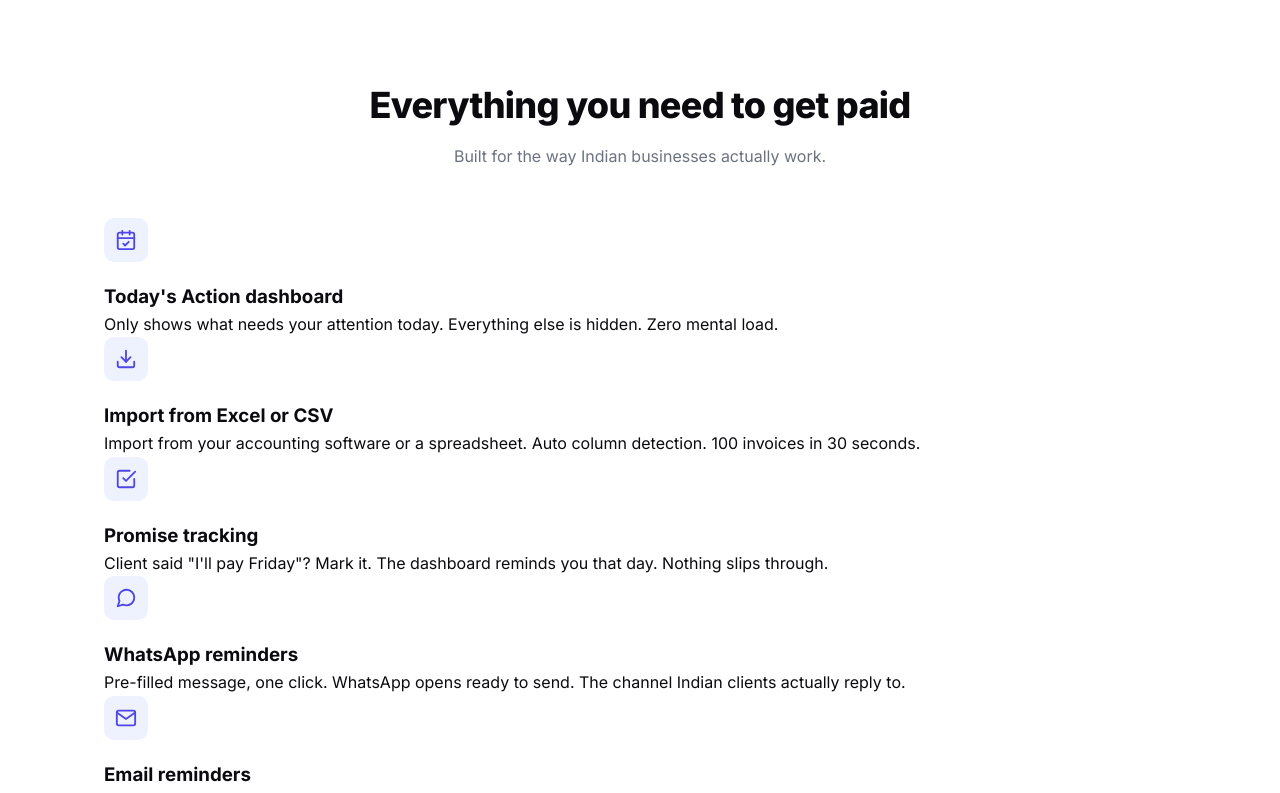
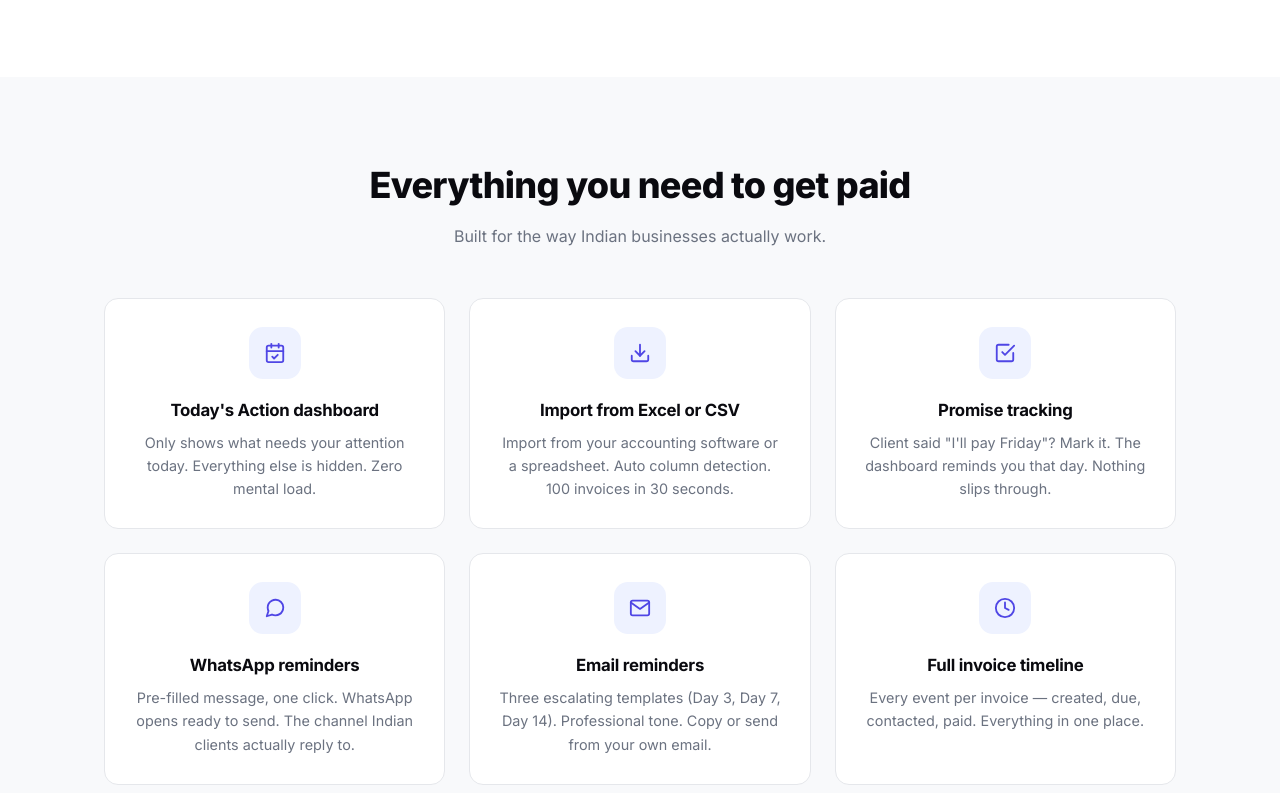
Before and after one commit to GauravSamrat/invoicefollow, a website: page index.html in a window 1280 px wide. Shown: the part 1277-2070 px from the top of the page. Drawn offline with Linux system fonts and the light colour scheme.

Commit message:
updated few files

```diff
--- a/style.css
+++ b/style.css
@@ -1317,16 +1317,86 @@ footer {
 
 /* ============ ICON REFINEMENTS (Landing) ============ */
 
+/* ============ FEATURES SECTION ============ */
+
+
+
+
 .feature-icon {
-  width: 44px;
-  height: 44px;
-  border-radius: 10px;
+  width: 52px;
+  height: 52px;
+  border-radius: 14px;
   background: var(--accent-soft);
   color: var(--accent);
   display: flex;
   align-items: center;
   justify-content: center;
-  margin-bottom: 1.25rem;
+  margin: 0 auto 1.25rem;
+  flex-shrink: 0;
+}
+
+.feature-card:hover .feature-icon {
+  background: var(--accent);
+  color: white;
+}
+
+
+.features {
+  padding: 5rem 0;
+  background: var(--bg-alt);
+}
+
+.features-grid {
+  display: grid;
+  grid-template-columns: repeat(3, 1fr);
+  gap: 1.5rem;
+  margin-top: 3rem;
+}
+
+.feature-card {
+  background: white;
+  border: 1px solid var(--border);
+  border-radius: 14px;
+  padding: 1.75rem;
+  text-align: center;
+  transition: all 0.2s ease;
+  display: flex;
+  flex-direction: column;
+  align-items: center;
+}
+
+.feature-card:hover {
+  border-color: var(--accent);
+  box-shadow: var(--shadow-md);
+  transform: translateY(-3px);
+}
+
+.feature-card h3 {
+  font-size: 1.05rem;
+  font-weight: 700;
+  letter-spacing: -0.015em;
+  margin-bottom: 0.6rem;
+  color: var(--text);
+  line-height: 1.35;
+}
+
+.feature-card p {
+  font-size: 0.9rem;
+  color: var(--text-muted);
+  line-height: 1.6;
+  margin: 0;
+}
+
+@media (max-width: 900px) {
+  .features-grid {
+    grid-template-columns: repeat(2, 1fr);
+  }
+}
+
+@media (max-width: 640px) {
+  .features-grid {
+    grid-template-columns: 1fr;
+  }
 }
 
 .btn-arrow {
```
Also changed, not shown: dashboard.css (+6 -6 lines).
